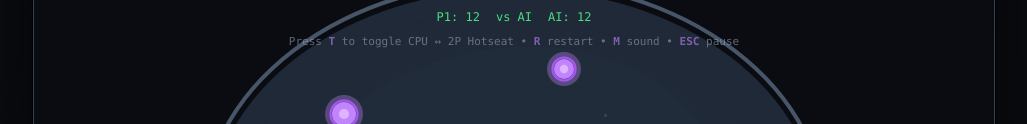
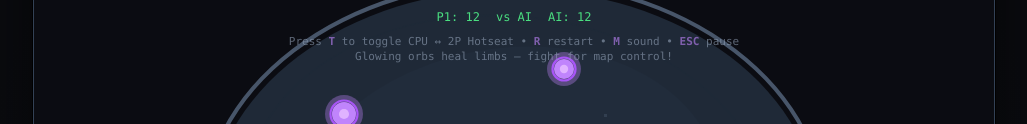
Before and after one commit to PhillipHolland/Bilestoad, a website built with Vite: page index.html in a window 1280 px wide. Shown: the part 191-315 px from the top of the page, without its empty margins (126-1153 px from the left). Built offline with nearby package versions, Linux system fonts and the light colour scheme.

Commit message:
Docs + onboarding polish: living changelog + powerup hint
- Added 'What's New' section to README documenting recent autonomous improvements
- Updated in-game hint text to mention the new soul orbs for new players
- Keeps players informed of progress between git pulls

```diff
--- a/index.html
+++ b/index.html
@@ -36,7 +36,7 @@
           <span id="p2-status">CPU: Alive</span>
         </div>
 
-        <div id="hint">Press <strong>T</strong> to toggle CPU ↔ 2P Hotseat • <strong>R</strong> restart • <strong>M</strong> sound • <strong>ESC</strong> pause</div>
+        <div id="hint">Press <strong>T</strong> to toggle CPU ↔ 2P Hotseat • <strong>R</strong> restart • <strong>M</strong> sound • <strong>ESC</strong> pause<br>Glowing orbs heal limbs — fight for map control!</div>
       </div>
     </div>
 
```
Also changed, not shown: README.md.
